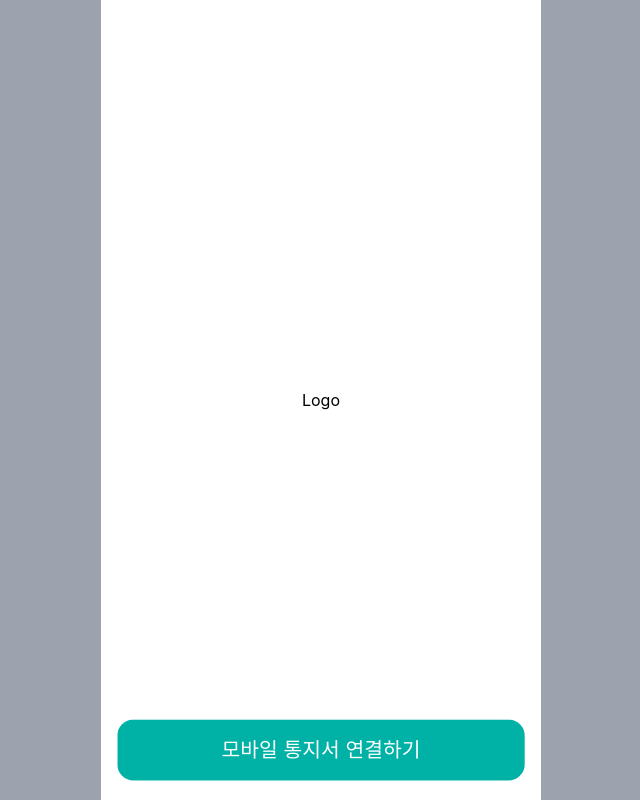
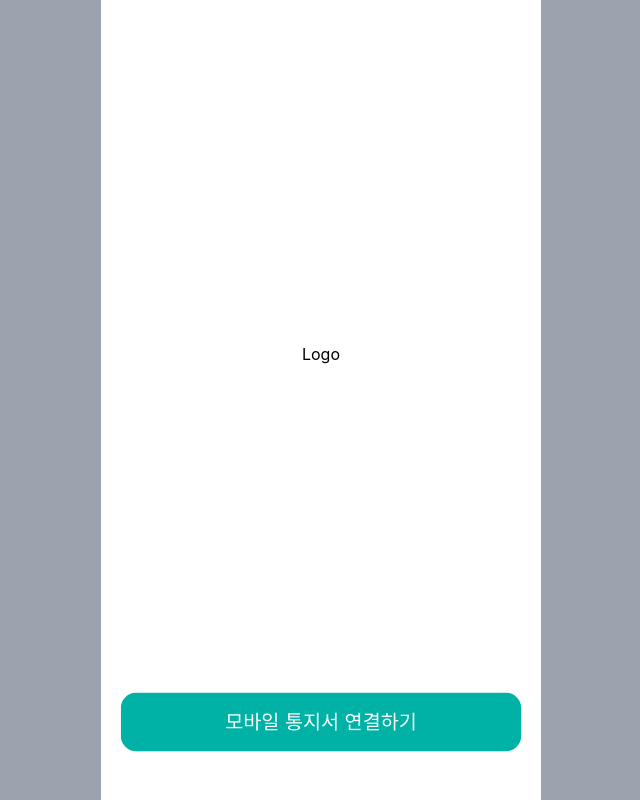
Before and after one commit to guesung/fusion-infinity, a Next.js app: page / in a window 1280 px wide. Shown: the whole page, without its empty margins (319-959 px from the left). Built offline with nearby package versions, Linux system fonts and the light colour scheme; a web font is replaced by a local one.

Commit message:
refactor: 버튼 위치 수정

```diff
--- a/src/pages/data/index.tsx
+++ b/src/pages/data/index.tsx
@@ -5,9 +5,8 @@ import Button from '@/components/buttons/Button';
 export default function Data() {
   const router = useRouter();
   return (
-    <div className='relative flex h-full items-center justify-center'>
-      <div>Logo</div>
-      <div className='fixed bottom-5 left-0 right-0 m-auto w-[25rem]'>
+    <div className='flex h-full flex-col items-center justify-center bg-white p-4 pb-12'>
+      <div className='flex flex-grow items-center justify-center'>Logo</div>
       <Button
         text='데이터 분석하기'
         onClick={() => {
@@ -15,6 +14,5 @@ export default function Data() {
         }}
       />
     </div>
-    </div>
   );
 }
--- a/src/pages/index.tsx
+++ b/src/pages/index.tsx
@@ -5,9 +5,8 @@ import Button from '@/components/buttons/Button';
 export default function HomePage() {
   const router = useRouter();
   return (
-    <div className='relative flex h-full items-center justify-center bg-white p-1'>
-      <div>Logo</div>
-      <div className='fixed bottom-5 left-0 right-0 m-auto w-[25rem]'>
+    <div className='flex h-full flex-col items-center justify-center bg-white p-4 pb-12'>
+      <div className='flex flex-grow items-center justify-center'>Logo</div>
       <Button
         text='모바일 통지서 연결하기'
         onClick={() => {
@@ -15,6 +14,5 @@ export default function HomePage() {
         }}
       />
     </div>
-    </div>
   );
 }
--- a/src/pages/result/index.tsx
+++ b/src/pages/result/index.tsx
@@ -1,6 +1,6 @@
 export default function Result() {
   return (
-    <div className='h-full p-4'>
+    <div className='h-full p-4 pb-12'>
       <div className='w-full rounded-3xl bg-white p-4'>
         <h1 className='text-bold mb-6 text-[20px]'>
           지난달 같은 기간 보다
--- a/tailwind.config.ts
+++ b/tailwind.config.ts
@@ -37,14 +37,14 @@ export default {
           },
 
           '15%': {
-            transform: 'scale(1.02)',
+            transform: 'scale(0.98)',
           },
           '30%': {
             transform: 'scale(1)',
           },
 
           '45%': {
-            transform: 'scale(1.02)',
+            transform: 'scale(0.98)',
           },
 
           '60%': {
```
Lines whose indentation alone changed are shown as unchanged.
